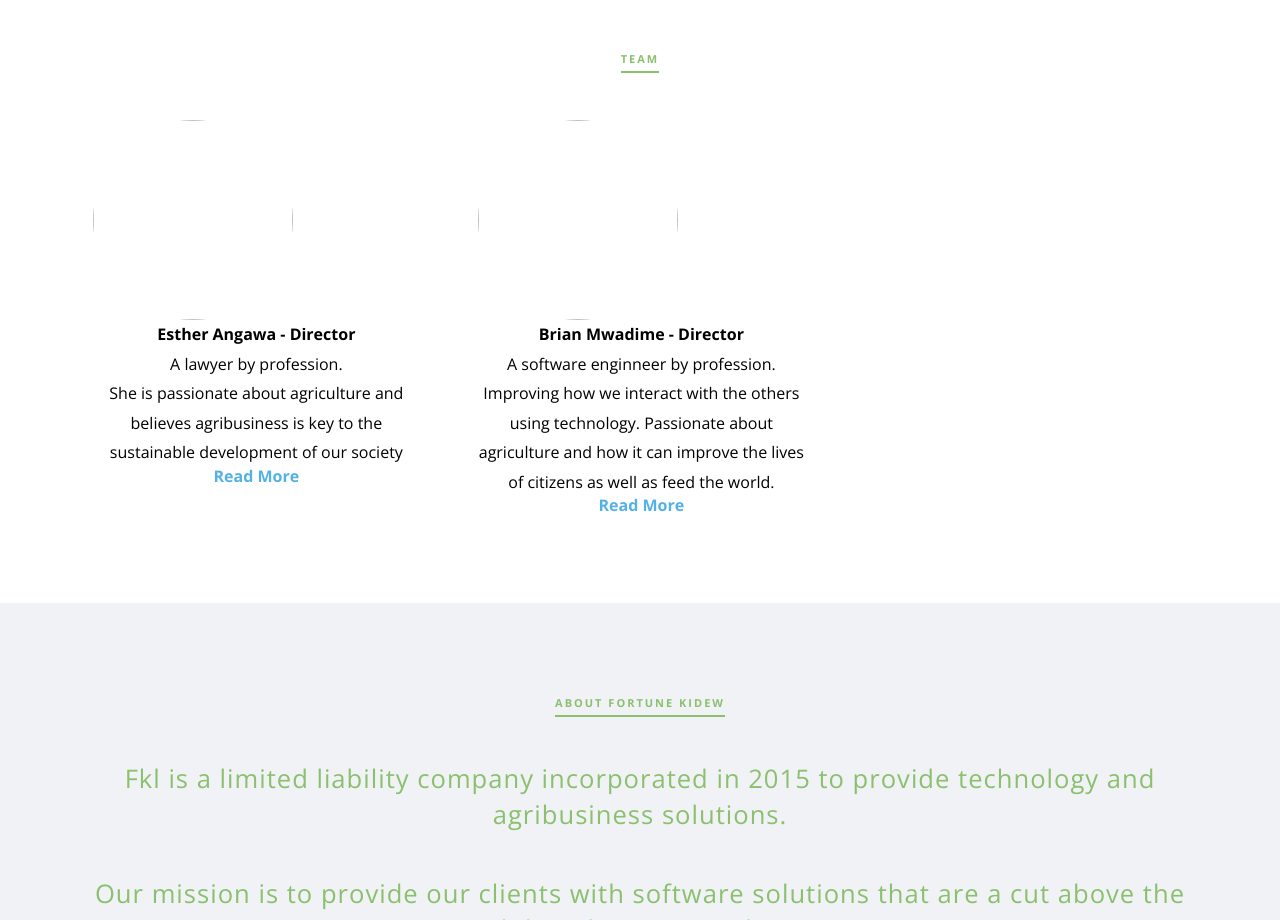
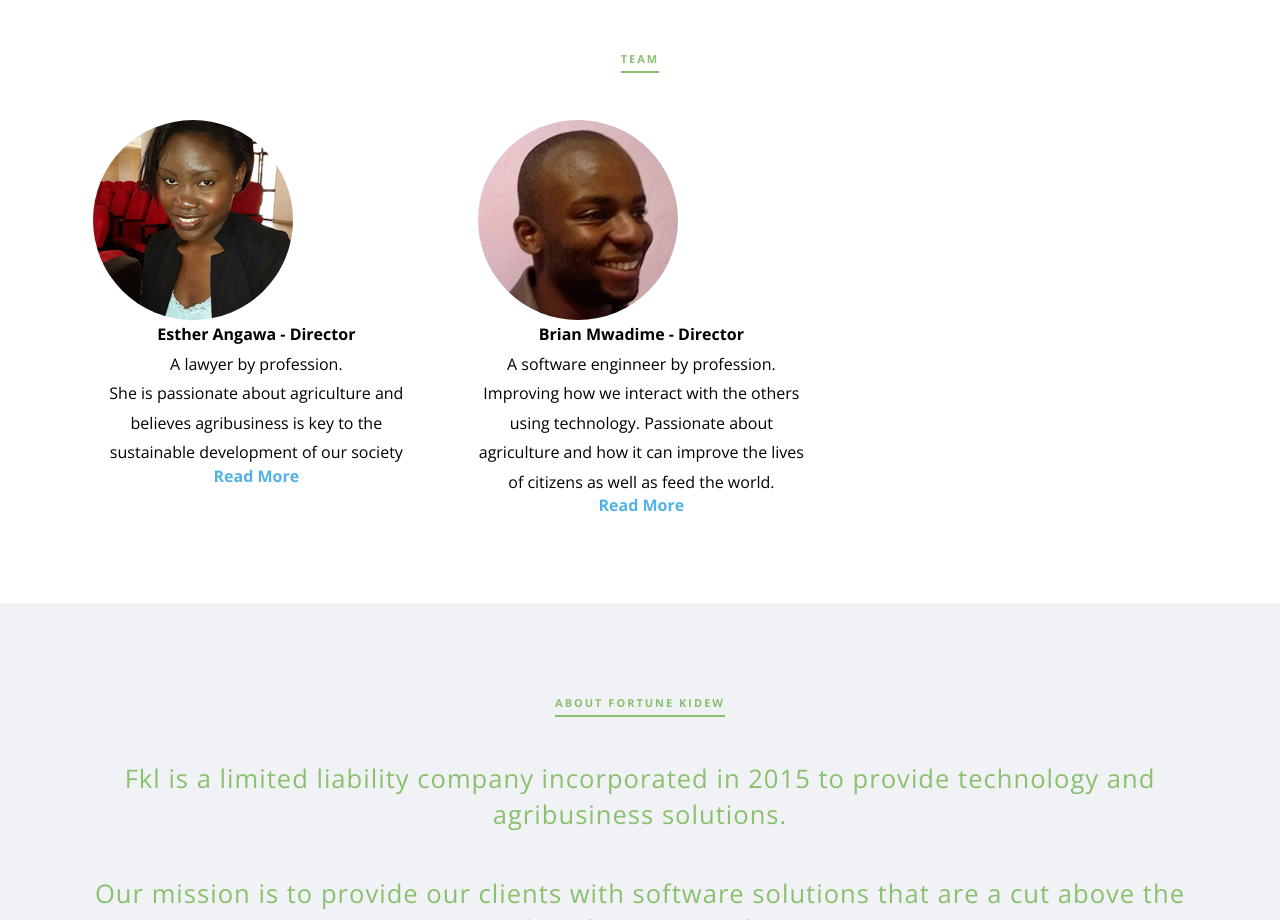
Before and after one commit to brianmwadime/fortunekidew, a plain HTML site: page index.html in a window 1280 px wide. Shown: the part 1260-2180 px from the top of the page. Drawn offline with nearby package versions, Linux system fonts and the light colour scheme.

Commit message:
Team section tweaks.

```diff
--- a/css/styles.css
+++ b/css/styles.css
@@ -3083,6 +3083,7 @@ h1 span.typed {
 .img-circular{
  width: 200px;
  height: 200px;
+ text-align: center;
  background-size: cover;
  display: block;
  border-radius: 100px;
--- a/index.html
+++ b/index.html
@@ -251,7 +251,7 @@
       </header>
       <div class="grid small-2 medium-3">
           <div class="cell">
-            <img class="img-circular" src="team/adero.jpg" />
+            <img class="img-circular" src="images/team/adero.jpg" />
             <p><strong class="highlight">Esther Angawa - Director</strong></p>
             <p>A lawyer by profession.</p>
             <p>She is passionate about agriculture and believes agribusiness is key to the sustainable development of our society</p>
@@ -259,7 +259,7 @@
           </div>
 
           <div class="cell">
-            <img class="img-circular" src="team/mwadime.jpg" />
+            <img class="img-circular" src="images/team/mwadime.jpg" />
             <p><strong class="highlight">Brian Mwadime - Director</strong></p>
             <p>A software enginneer by profession.</p>
             <p>Improving how we interact with the others using technology. Passionate about agriculture and how it can improve the lives of citizens as well as feed the world.</p>
```
